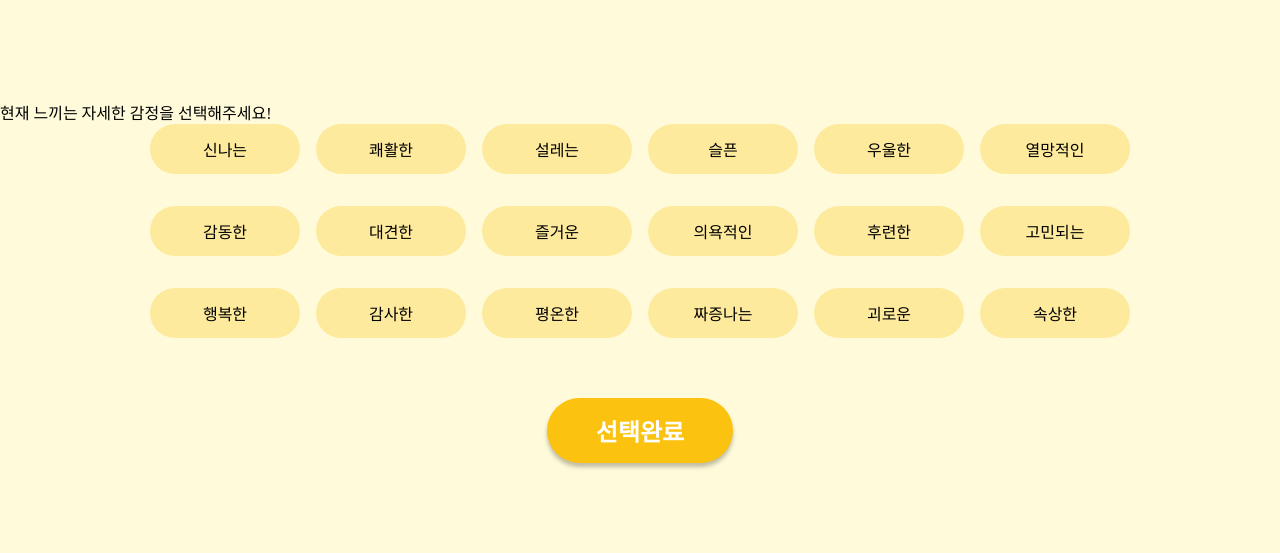
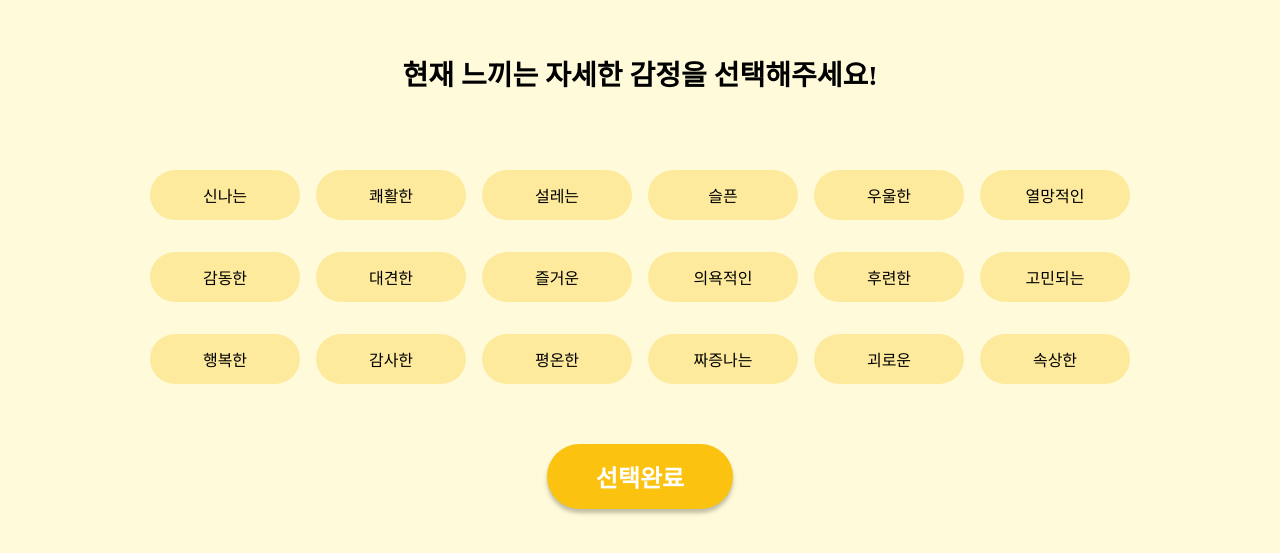
Before and after one commit to Tak-E/client, a React (Vite) app: page /category in a window 1280 px wide. Shown: the part 119-672 px from the top of the page. Built offline with nearby package versions, Linux system fonts and the light colour scheme.

Commit message:
fix: styling Category component's title

```diff
--- a/src/pages/category/Category.jsx
+++ b/src/pages/category/Category.jsx
@@ -96,7 +96,9 @@ const Category = () => {
   return (
     <div className={styles.container}>
       <div>
-        <h1>현재 느끼는 자세한 감정을 선택해주세요!</h1>
+        <h1 className={styles.title}>
+          현재 느끼는 자세한 감정을 선택해주세요!
+        </h1>
         <ul className={styles.emotions}>
           {EMOTIONS.map((emotion) => (
             <li
--- a/src/pages/category/Category.module.css
+++ b/src/pages/category/Category.module.css
@@ -6,6 +6,13 @@
   display: flex;
   flex-direction: column;
   justify-content: center;
+}
+
+.title {
+  font-size: 28px;
+  font-weight: 700;
+  text-align: center;
+  margin-bottom: 77px;
 }
 
 .emotions {
@@ -35,7 +42,6 @@
 .emotion:hover {
   transition: all 0.1s ease-in-out;
   transform: translate(-2px, -2px);
-
   height: 47px;
 }
 
```
